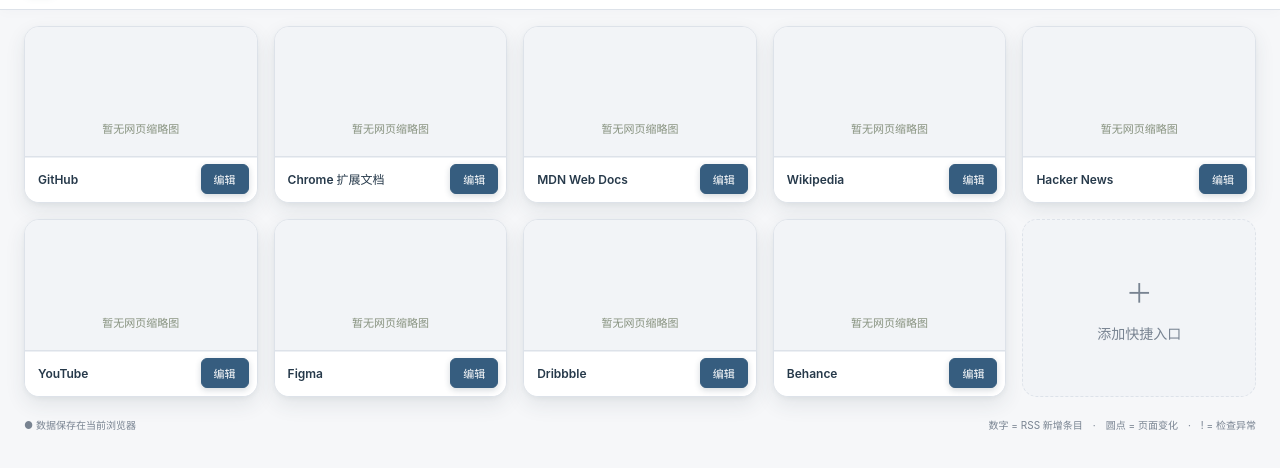
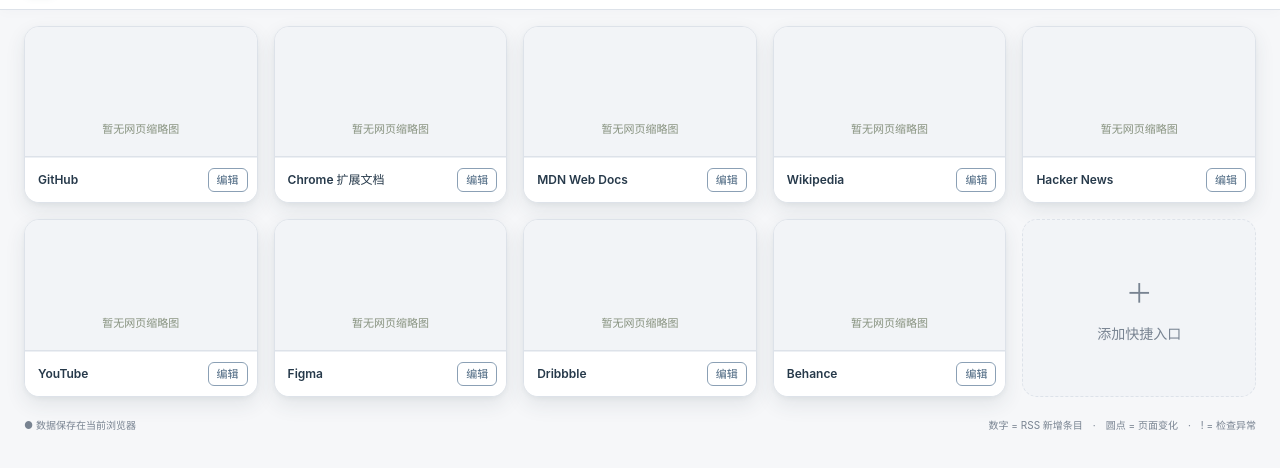
Before and after one commit to yehloo-ai/yeyu, a website with bundled scripts: page extension/newtab.html in a window 1280 px wide. Shown: the part 50-518 px from the top of the page. Built offline with nearby package versions, Linux system fonts and the light colour scheme.

Commit message:
Release v1.0.2 with compact outlined edit buttons

```diff
--- a/extension/style.css
+++ b/extension/style.css
@@ -818,21 +818,25 @@
 }
 .card-edit {
   position: absolute;
-  bottom: 8px;
-  right: 8px;
+  bottom: 10px;
+  right: 9px;
   z-index: 3;
-  padding: 6px 12px;
-  border: 1px solid #28563e;
+  padding: 3px 8px;
+  border: 1px solid var(--hover);
   border-radius: 6px;
-  background: #28563e;
-  color: #fff;
+  background: transparent;
+  color: var(--accent);
   font-size: 11px;
+  line-height: 16px;
+  box-shadow: none;
   opacity: 0;
   pointer-events: none;
   transform: translateY(4px);
   transition:
     opacity 0.16s,
-    transform 0.16s;
+    transform 0.16s,
+    background 0.16s,
+    border-color 0.16s;
 }
 .card:hover .card-edit,
 .card:focus-within .card-edit {
@@ -841,7 +845,12 @@
   transform: translateY(0);
 }
 .card-edit:hover {
-  background: #193e2a;
+  background: var(--soft);
+  border-color: var(--accent);
+}
+.card-edit:focus-visible {
+  outline: 2px solid var(--accent);
+  outline-offset: 2px;
 }
 .badge {
   border: 2px solid white;
@@ -886,9 +895,8 @@
     min-height: 25px;
   }
   .card-edit {
-    bottom: 6px;
+    bottom: 8px;
     right: 6px;
-    padding: 5px 9px;
   }
   .add-card {
     min-height: 140px;
@@ -1106,15 +1114,13 @@
 .card:focus-within h3 {
   color: var(--text);
 }
-.card-edit,
 .primary,
 .logo {
   background: var(--accent);
   border-color: var(--accent);
   color: white;
 }
-.primary:hover,
-.card-edit:hover {
+.primary:hover {
   filter: brightness(1.15);
   background: var(--accent);
 }
@@ -1140,8 +1146,7 @@
 button:hover {
   background: var(--soft);
 }
-.primary,
-.card-edit {
+.primary {
   background: var(--accent);
   color: #fff;
 }
@@ -1445,16 +1450,10 @@
   z-index: 2;
 }
 [data-theme="blue"] .card:is(:hover, :focus-within) h3 {
-  padding-right: 64px;
+  padding-right: 58px;
   background: #fff;
   color: #1a4264;
   font-weight: 650;
-}
-[data-theme="blue"] .card-edit {
-  bottom: 8px;
-  background: #365d7f;
-  border-color: #365d7f;
-  box-shadow: 0 2px 6px #253b5033;
 }
 @media (prefers-reduced-motion: reduce) {
   .grid:not(.is-dragging) .card[data-id]:is(:hover, :focus-within) {
@@ -1463,7 +1462,7 @@
 }
 @media (hover: none) {
   [data-theme="blue"] .card h3 {
-    padding-right: 64px;
+    padding-right: 58px;
   }
 }
 
--- a/package.json
+++ b/package.json
@@ -1,6 +1,6 @@
 {
   "name": "yeyu-new-tab",
-  "version": "1.0.1",
+  "version": "1.0.2",
   "private": true,
   "type": "module",
   "description": "A local-first Chrome new-tab workspace with visual shortcuts and update badges.",
```
Also changed, not shown: CHANGELOG.md, README.md, extension/manifest.json, 1 other file.
